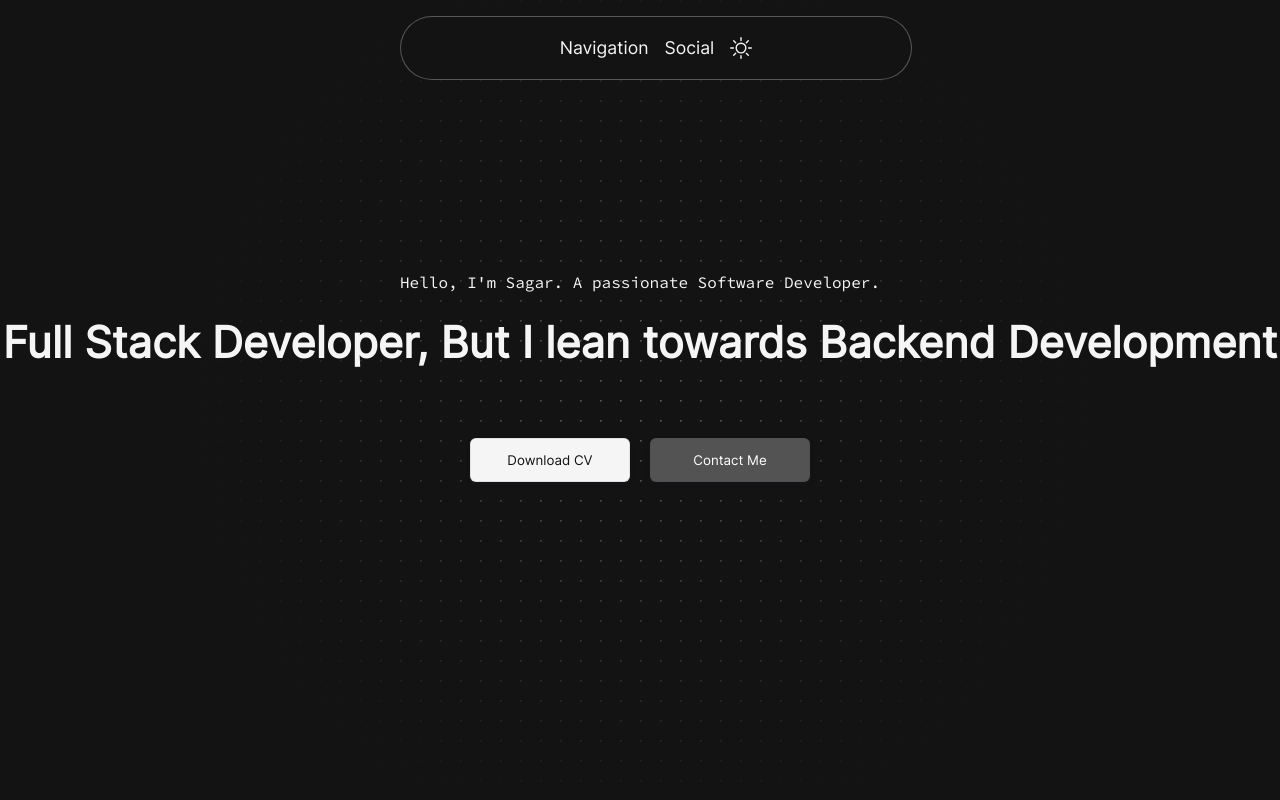
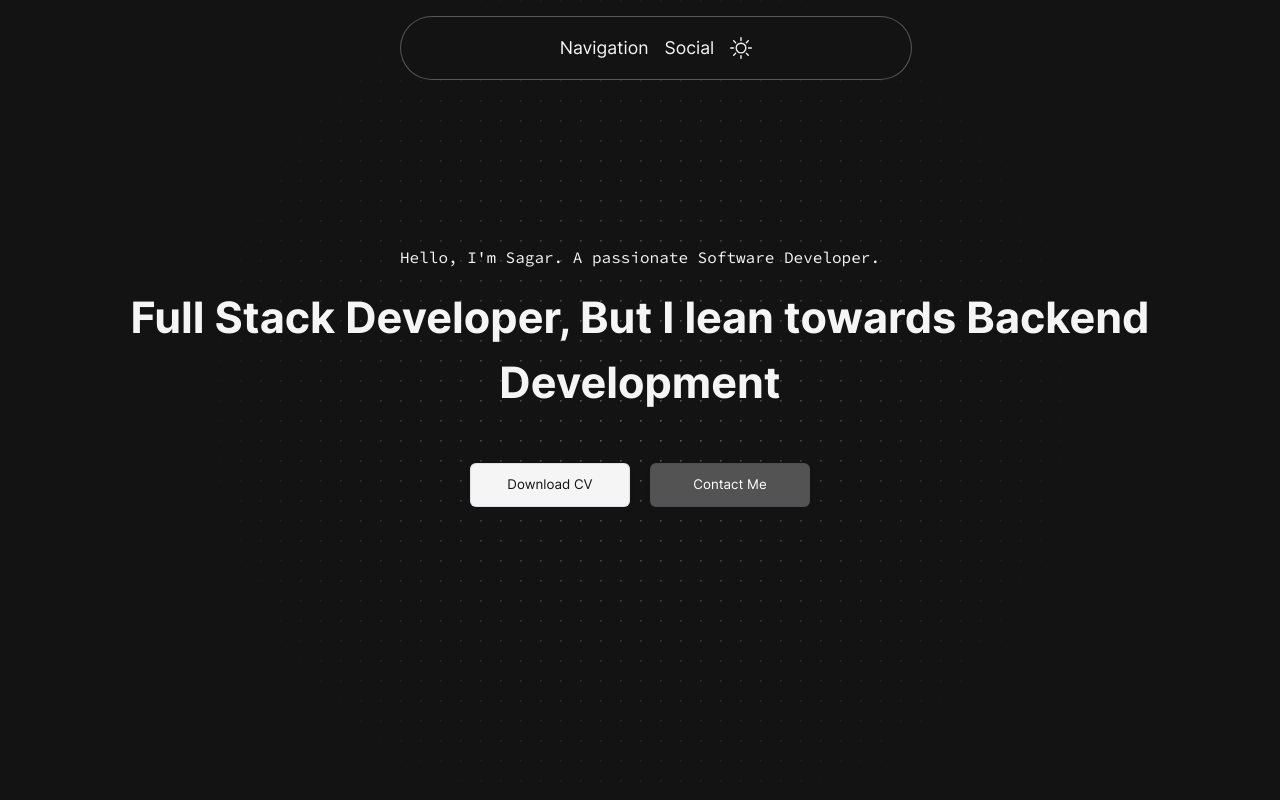
Before and after one commit to sdhone98/portfolio-v2, a React (Vite) app: page / in a window 1280 px wide. Shown: the top 800 px of the page. Built offline with nearby package versions, Linux system fonts and the light colour scheme.

Commit message:
final chnages

```diff
--- a/public/fonts/Inter/index.scss
+++ b/public/fonts/Inter/index.scss
@@ -4,3 +4,11 @@
     font-weight: 400;
     font-display: swap;
 }
+
+
+@font-face {
+    font-family: 'Inter Bold';
+    src: url('./static/Inter-Bold.ttf');
+    font-weight: 400;
+    font-display: swap;
+}
--- /dev/null
+++ b/src/App.css
@@ -0,0 +1,17 @@
+@import 'src/assets/partials/_fonts.scss';
+
+
+
+* {
+  width: 100%;
+  height: fit-content;
+  padding: 0;
+  margin: 0;
+}
+
+
+body {
+  font-family: "Inter";
+  line-height: 1.5;
+  font-weight: 400;
+}
--- a/src/componets/Home/Home.scss
+++ b/src/componets/Home/Home.scss
@@ -25,9 +25,10 @@
   h1 {
 
     padding: 1rem 0;
-    font-size: 3rem;
-    margin-bottom: 3rem;
-    // font-family: 'Inter';
+    font-size: 3.2rem;
+    padding-bottom: 3rem;
+    font-family: 'Inter Bold';
+    font-weight: 800;
   }
 
 
--- a/src/componets/Skills/Skills.jsx
+++ b/src/componets/Skills/Skills.jsx
@@ -192,7 +192,7 @@ q24 0 39 -11t15 -29t-15 -30q-11 -8 -43 -22l-20 -9q-48 -20 -70 -45q-26 -29 -26 -7
       }}
     >
       <p>Explore My Skills</p>
-      <h2>Skkils</h2>
+      <h2>Skills</h2>
       <div
         style={{
           width: "70%",
```
